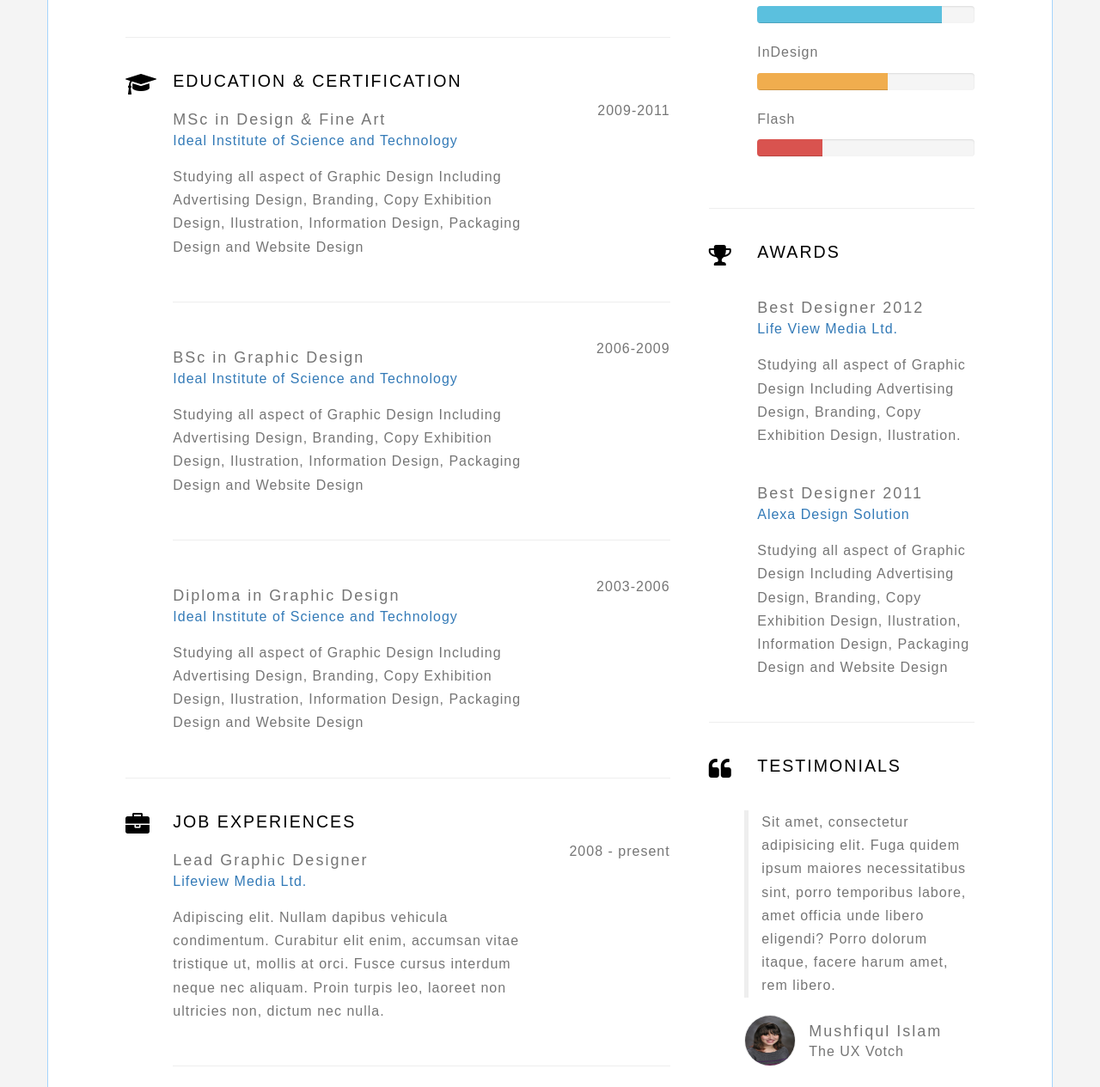
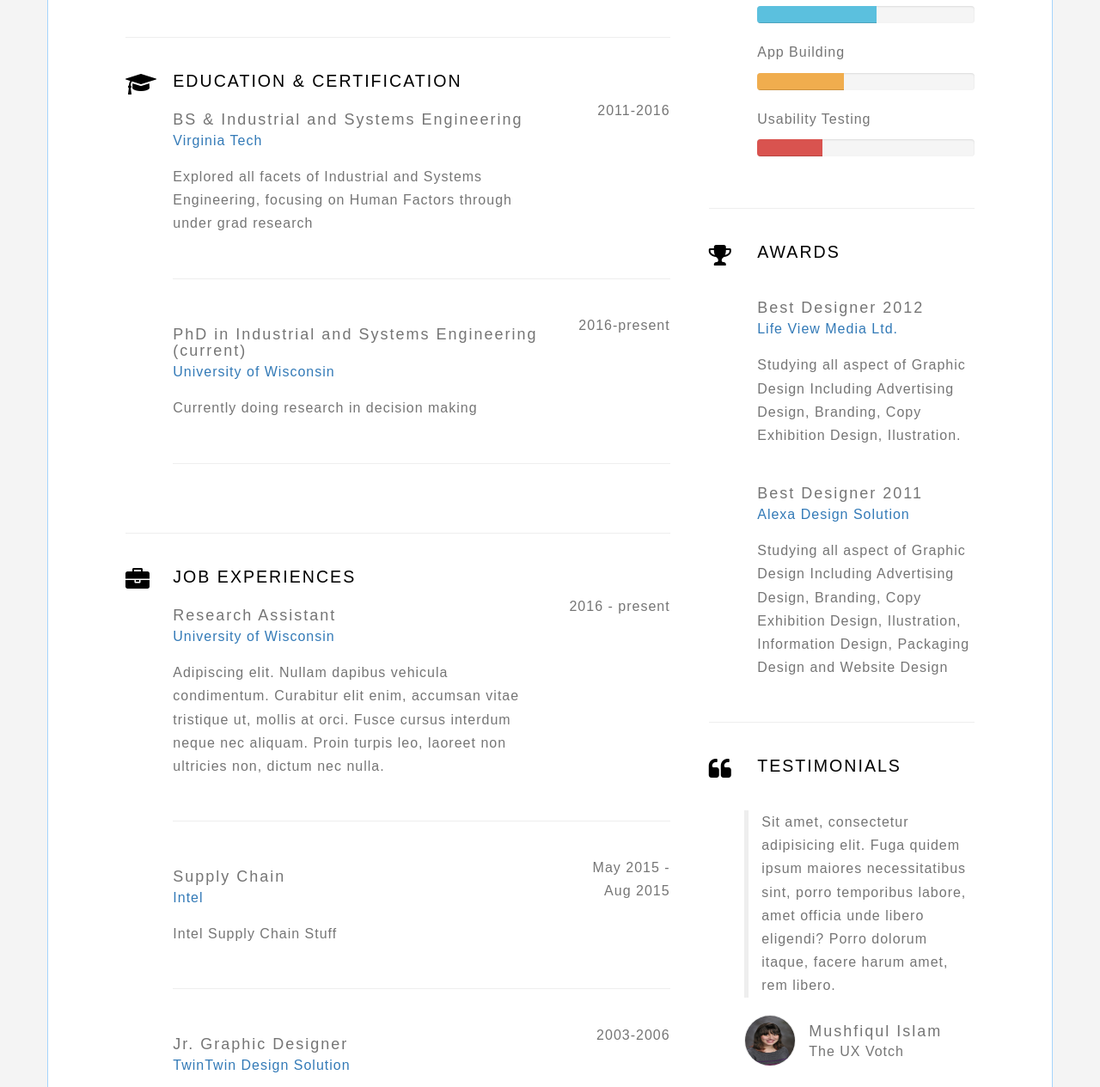
Before and after one commit to nadiawuzhere/nadiawuzhere.github.com, a plain HTML site: page testing/index.html in a window 1280 px wide. Shown: the part 575-1840 px from the top of the page at 86% size. Drawn offline with nearby package versions, Linux system fonts and the light colour scheme; a web font is replaced by a local one.

Commit message:
minor updates to testing site like school and social media

```diff
--- a/testing/index.html
+++ b/testing/index.html
@@ -10,7 +10,7 @@
     THEME INFO
     =========================== -->
     <meta name="description" content="Nadia Doutcheva portfolio "> <!-- what search engines display -->
-    <meta name="keywords" content="curriculum vitae, cv, one page, onepage, bootstrap, responsive, resume, timeline, free cv"><!-- keywords -->
+    <meta name="keywords" content="curriculum vitae, cv, one page, onepage, bootstrap, responsive, resume, timeline, free cv, resume"><!-- keywords -->
     <meta name="author" content="Nadia Doutcheva">
 
     <!-- ===========================
@@ -69,7 +69,7 @@
                             <a href="page/page2.html"><span class="social fa fa-coffee"></span>Second Page</a>
                         </div>
                     </div>
-                    <h2>Aspiring UI/UX Designer</h2>
+                    <h2>AspiringU I/UX Designer</h2>
                 </div><!-- Title end-->
 
                 <!-- ===========================
@@ -80,9 +80,9 @@
                         <ul class="list-unstyled">
                             <li><a href=""><span class="social fa fa-home"></span>EvenFly.com</a>
                             </li>
-                            <li><a href=""><span class="social fa fa-skype"></span>+88 0123 45678</a>
+                            <li><a href=""><span class="social fa fa-skype"></span>nadiawuzhere</a>
                             </li>
-                            <li><a href="mailto:support@evenfly.com"><span class="social fa fa-envelope-o"></span>me@mail.com</a><!-- this is how you comment
+                            <li><a href="mailto:nadia@doutcheva.com"><span class="social fa fa-envelope-o"></span>nadia@doutcheva.com</a><!-- this is how you comment
                          -->
                             </li>
                         </ul>
@@ -92,9 +92,9 @@
                         <ul class="list-unstyled">
                             <li><a href=""><span class="social fa fa-facebook"></span>Facebook</a>
                             </li>
-                            <li><a href=""><span class="social fa fa-twitter"></span>Twitter</a>
+                            <li><a href="https://twitter.com/nadiawuzhere"><span class="social fa fa-twitter"></span>Twitter</a>
                             </li>
-                            <li><a href=""><span class="social fa fa-linkedin"></span>Linkedin</a>
+                            <li><a href="https://www.linkedin.com/in/doutcheva/"><span class="social fa fa-linkedin"></span>Linkedin</a>
                             </li>
                         </ul>
                     </div><!-- social 2nd col end-->
@@ -146,14 +146,14 @@
 
                     <div class="row">
                         <div class="col-md-9">
-                            <h4>MSc in Design &amp; Fine Art</h4>
-                            <p class="sub"><a href="">Ideal Institute of Science and Technology</a>
+                            <h4>BS &amp; Industrial and Systems Engineering</h4>
+                            <p class="sub"><a href="https://www.ise.vt.edu/">Virginia Tech</a>
                             </p>
-                            <p>Studying all aspect of Graphic Design Including Advertising Design, Branding, Copy Exhibition Design, Ilustration, Information Design, Packaging Design and Website Design</p>
+                            <p>Explored all facets of Industrial and Systems Engineering, focusing on Human Factors through under grad research </p>
                         </div>
 
                         <div class="year col-md-3">
-                            <p>2009-2011</p>
+                            <p>2011-2016</p>
                         </div>
                     </div><!--Education & Certification 1 end-->
 
@@ -161,22 +161,22 @@
 
                     <div class="row">
                         <div class="col-md-9">
-                            <h4>BSc in Graphic Design</h4>
-                            <p class="sub"><a href="">Ideal Institute of Science and Technology</a>
+                            <h4>PhD in Industrial and Systems Engineering (current)</h4>
+                            <p class="sub"><a href="https://www.engr.wisc.edu/department/industrial-systems-engineering/">University of Wisconsin</a>
                             </p>
-                            <p>Studying all aspect of Graphic Design Including Advertising Design, Branding, Copy Exhibition Design, Ilustration, Information Design, Packaging Design and Website Design</p>
+                            <p>Currently doing research in decision making</p>
                         </div>
 
                         <div class="year col-md-3">
-                            <p>2006-2009</p>
+                            <p>2016-present</p>
                         </div>
                     </div><!--Education & Certification 2 end-->
 
                     <hr>
-
+<!--
                     <div class="row">
                         <div class="col-md-9">
-                            <h4>Diploma in Graphic Design</h4>
+                            <h4>International Baccalaureate Diploma</h4>
                             <p class="sub"><a href="">Ideal Institute of Science and Technology</a>
                             </p>
                             <p>Studying all aspect of Graphic Design Including Advertising Design, Branding, Copy Exhibition Design, Ilustration, Information Design, Packaging Design and Website Design</p>
@@ -185,7 +185,9 @@
                         <div class="year col-md-3">
                             <p>2003-2006</p>
                         </div>
-                    </div><!--Education & Certification 3 end-->
+
+                    </div>-->
+                    <!--Education & Certification 3 end-->
                 </div>
             </div><!--Education & Certifications end-->
 
@@ -204,14 +206,14 @@
 
                     <div class="row">
                         <div class="col-md-9">
-                            <h4>Lead Graphic Designer</h4>
-                            <p class="sub"><a href="">Lifeview Media Ltd.</a>
+                            <h4>Research Assistant</h4>
+                            <p class="sub"><a href="">University of Wisconsin</a>
                             </p>
                             <p>Adipiscing elit. Nullam dapibus vehicula condimentum. Curabitur elit enim, accumsan vitae tristique ut, mollis at orci. Fusce cursus interdum neque nec aliquam. Proin turpis leo, laoreet non ultricies non, dictum nec nulla.</p>
                         </div>
 
                         <div class="year col-md-3">
-                            <p>2008 - present</p>
+                            <p>2016 - present</p>
                         </div>
                     </div><!--Job 1 end-->
 
@@ -219,14 +221,14 @@
 
                     <div class="row">
                         <div class="col-md-9">
-                            <h4>Sr. Graphic Designer</h4>
-                            <p class="sub"><a href="">Softech solution ltd.</a>
+                            <h4>Supply Chain </h4>
+                            <p class="sub"><a href="">Intel</a>
                             </p>
-                            <p>Studying all aspect of Graphic Design Including Advertising Design, Branding, Copy Exhibition Design, Ilustration, Information Design, Packaging Design and Website Design</p>
+                            <p> Intel Supply Chain Stuff</p>
                         </div>
 
                         <div class="year col-md-3">
-                            <p>2006-2008</p>
+                            <p>May 2015 - Aug 2015</p>
                         </div>
                     </div><!--Job 2 end-->
 
@@ -260,29 +262,29 @@
                 <div class="col-sm-11 col-md-10">
                     <h3 class="mobmid">Technical skills </h3>
 
-                    <p>Photoshop</p>
+                    <p>Human Factors</p>
                     <div class="progress">
-                        <div class="progress-bar progress-bar-success" role="progressbar" aria-valuenow="65" aria-valuemin="0" aria-valuemax="100" style="width: 65%">
-                            <span class="sr-only">65% Complete (success)</span>
+                        <div class="progress-bar progress-bar-success" role="progressbar" aria-valuenow="65" aria-valuemin="0" aria-valuemax="100" style="width: 85%">
+                            <span class="sr-only">85% Complete (success)</span>
                         </div>
                     </div><!--skill end-->
 
 
-                    <p>Illustrator</p>
+                    <p>Interface Design</p>
                     <div class="progress">
-                        <div class="progress-bar progress-bar-info" role="progressbar" aria-valuenow="85" aria-valuemin="0" aria-valuemax="100" style="width: 85%">
-                            <span class="sr-only">85% Complete</span>
+                        <div class="progress-bar progress-bar-info" role="progressbar" aria-valuenow="85" aria-valuemin="0" aria-valuemax="100" style="width: 55%">
+                            <span class="sr-only">55% Complete</span>
                         </div>
                     </div><!--skill end-->
 
-                    <p>InDesign</p>
+                    <p>App Building</p>
                     <div class="progress">
-                        <div class="progress-bar progress-bar-warning" role="progressbar" aria-valuenow="60" aria-valuemin="0" aria-valuemax="100" style="width: 60%">
-                            <span class="sr-only">60% Complete (warning)</span>
+                        <div class="progress-bar progress-bar-warning" role="progressbar" aria-valuenow="60" aria-valuemin="0" aria-valuemax="100" style="width: 40%">
+                            <span class="sr-only">40% Complete (warning)</span>
                         </div>
                     </div><!--skill end-->
 
-                    <p>Flash</p>
+                    <p>Usability Testing</p>
                     <div class="progress">
                         <div class="progress-bar progress-bar-danger" role="progressbar" aria-valuenow="30" aria-valuemin="0" aria-valuemax="100" style="width: 30%">
                             <span class="sr-only">30% Complete (danger)</span>
```
